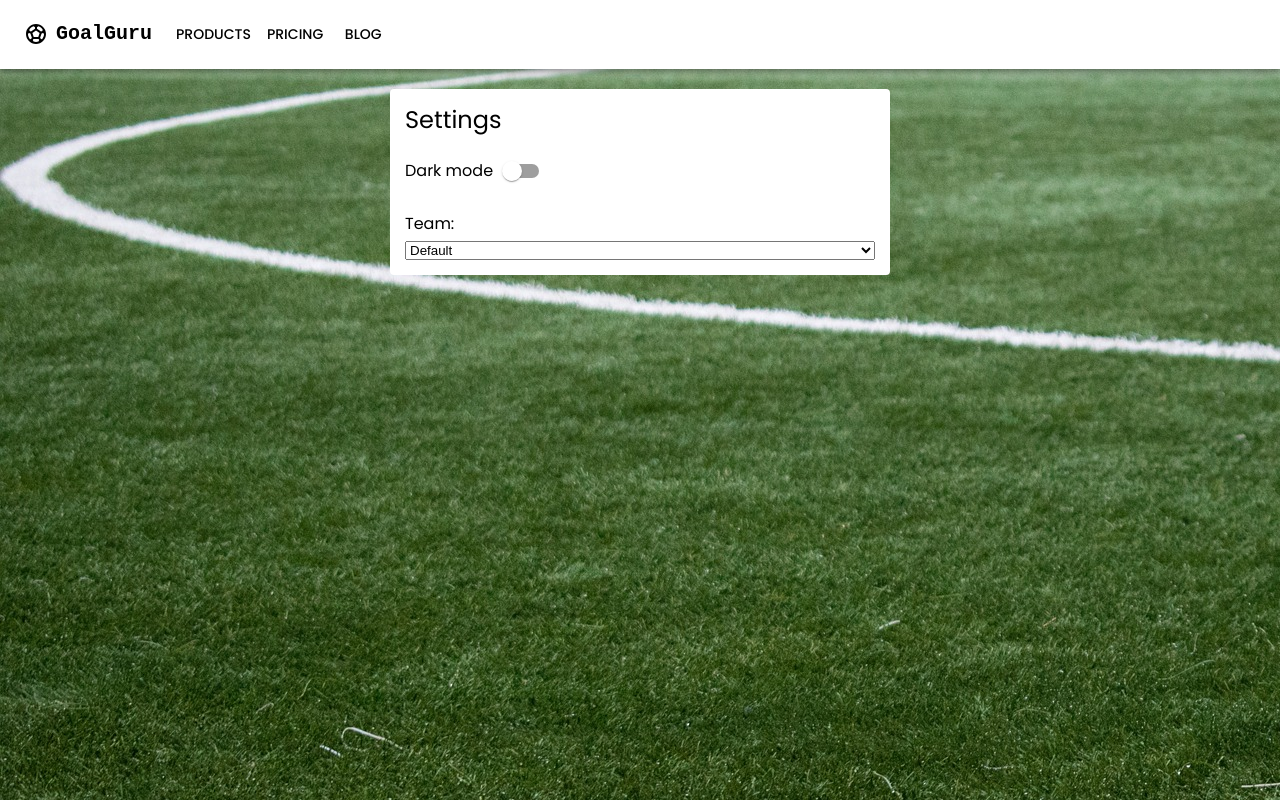
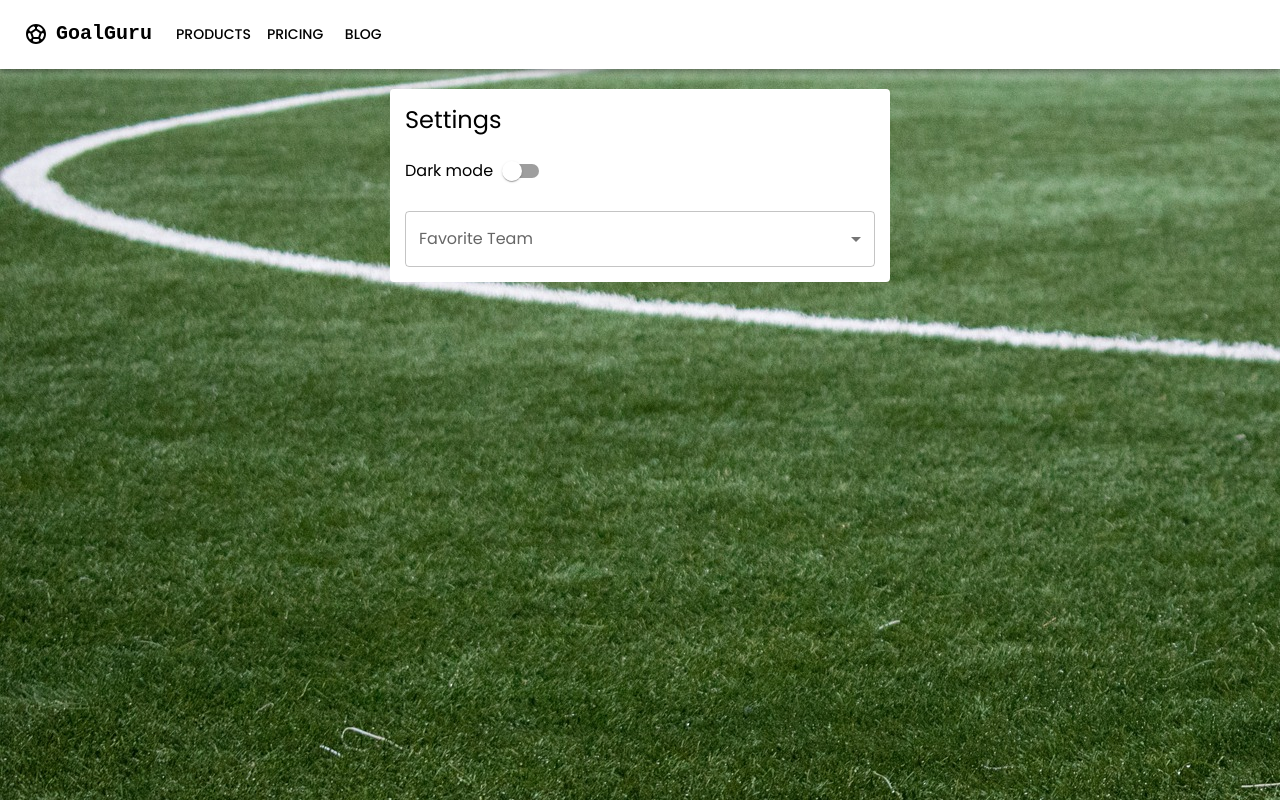
Before and after one commit to BnayaKahalani/todo-frontend, a React (Vite) app: page /user-settings in a window 1280 px wide. Built offline with nearby package versions, Linux system fonts and the light colour scheme.

Commit message:
add favorite team input label

```diff
--- a/src/components/Header.jsx
+++ b/src/components/Header.jsx
@@ -18,6 +18,7 @@ const Header = () => {
   const { user } = useAuthContext()
 
   const handleLogout = () => {
+    setAnchorElUser(null)
     logout()
   }
 
@@ -33,8 +34,8 @@ const Header = () => {
   }
 
   const handleUserMenuClick = (pageURL) => {
+    setAnchorElUser(null)
     navigate(pageURL)
-    setAnchorElUser(null)
   }
 
   return (
--- a/src/pages/userSettings.jsx
+++ b/src/pages/userSettings.jsx
@@ -1,8 +1,13 @@
 import { React, useState } from "react"
-import { Box, Typography, Switch } from "@mui/material"
+import { Box, Typography, Switch, FormControl, InputLabel, Select, MenuItem } from "@mui/material"
 
 const Setting = () => {
   const [darkMode, setDarkMode] = useState(false)
+  const [team, setTeam] = useState("")
+
+  const handleChange = (event) => {
+    setTeam(event.target.value)
+  }
 
   const handleDarkModeChange = () => {
     setDarkMode(!darkMode)
@@ -21,13 +26,24 @@ const Setting = () => {
         </Box>
       </Box>
 
-      <label>Team:</label>
-      <select>
-        <option value='default'>Default</option>
-        <option value='barcelona'>Barcelona</option>
-        <option value='real-madrid'>Real Madrid</option>
-        <option value='liverpool'>Liverpool</option>
-      </select>
+      <Box>
+        <FormControl fullWidth>
+          <InputLabel id='favorite-team'>Favorite Team</InputLabel>
+          <Select
+            labelId='favorite-team'
+            id='select'
+            variant='outlined'
+            value={team}
+            label='Favorite Team'
+            onChange={handleChange}
+          >
+            <MenuItem value={"default"}>Default</MenuItem>
+            <MenuItem value={"barcelona"}>Barcelona</MenuItem>
+            <MenuItem value={"real-madrid"}>Real Madrid</MenuItem>
+            <MenuItem value={"liverpool"}>Liverpool</MenuItem>
+          </Select>
+        </FormControl>
+      </Box>
     </div>
   )
 }
```
